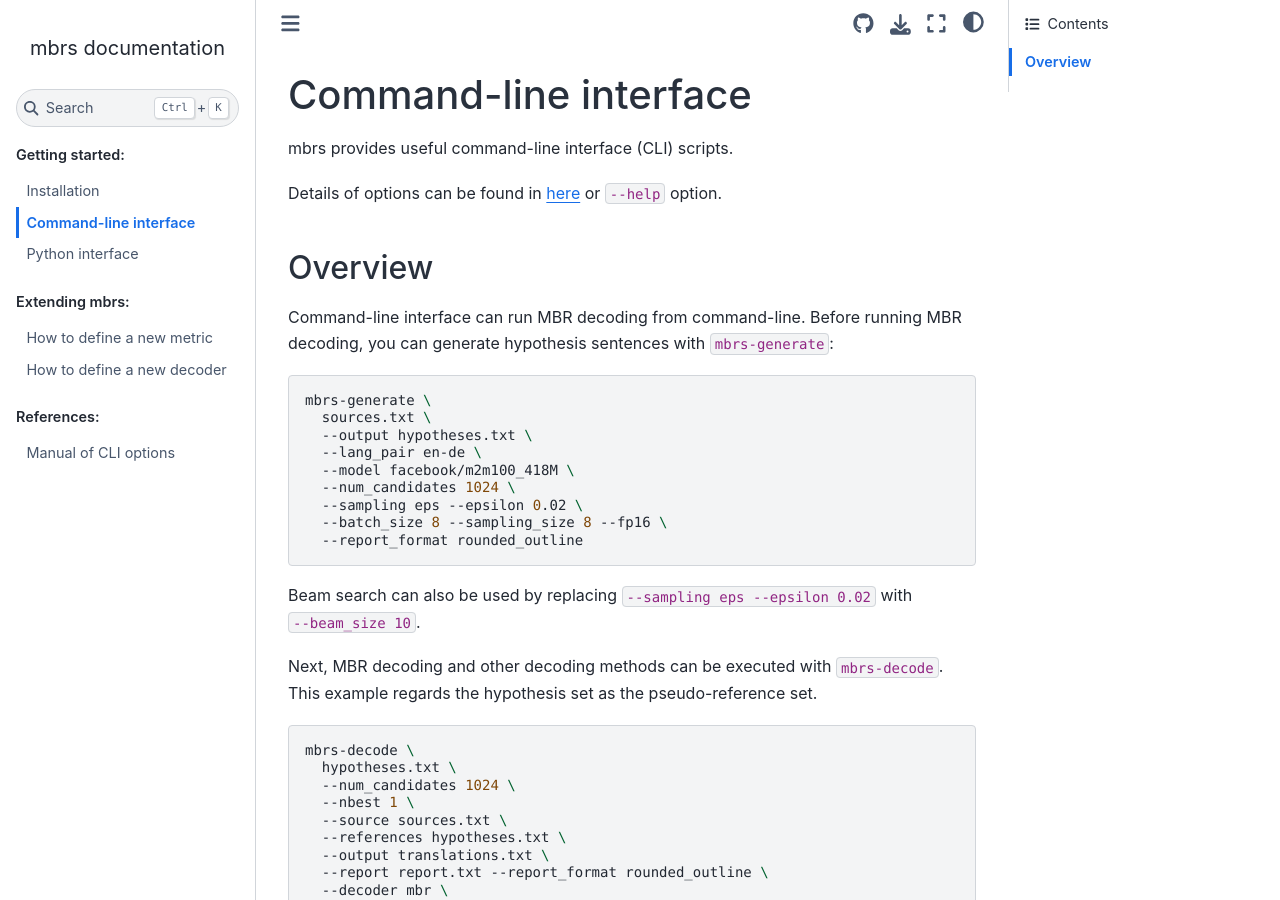
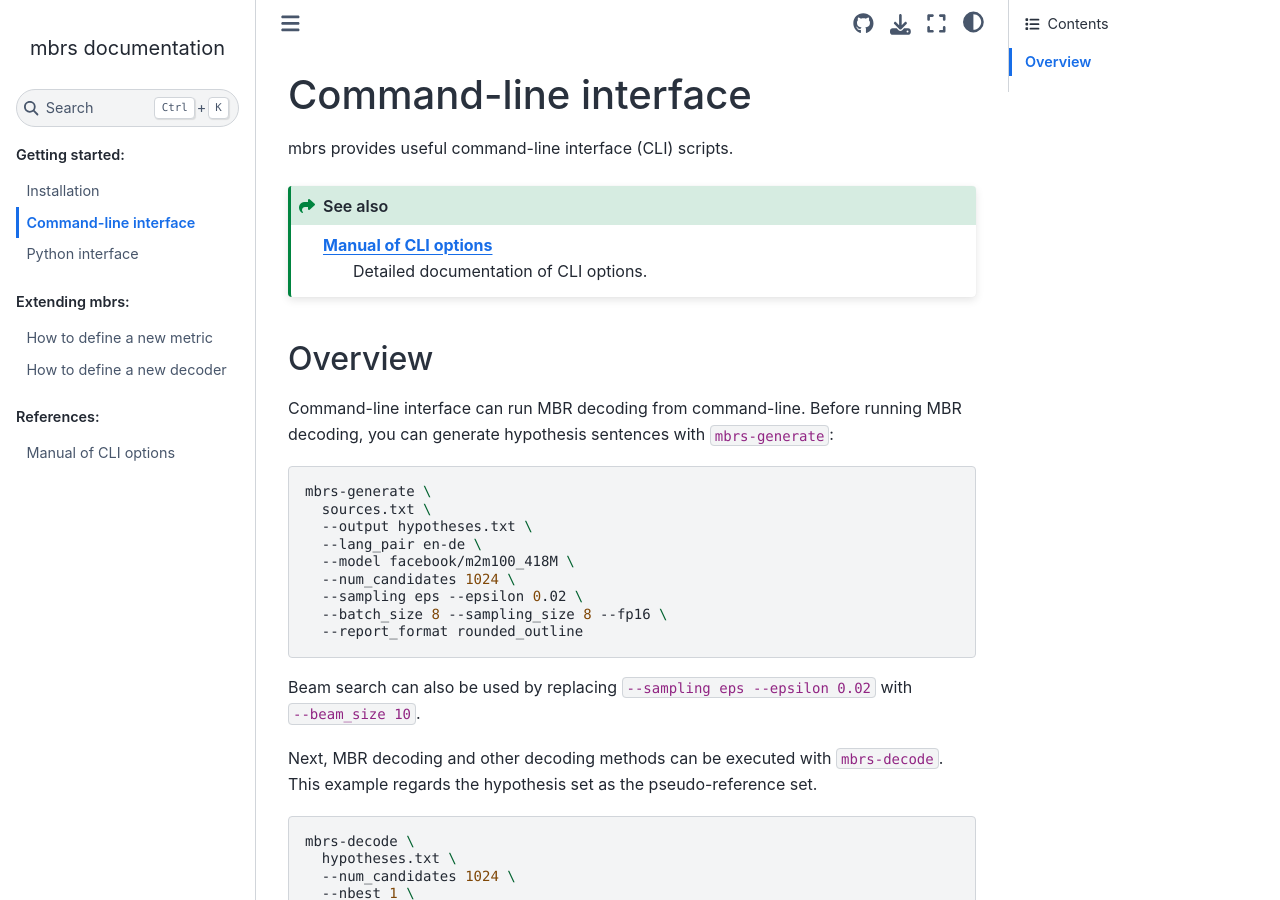
Before and after one commit to naist-nlp/mbrs, a Sphinx documentation site: the page built from docs/cli.rst, in a window 1280 px wide and 900 px high. Built offline with Sphinx 7.4.7 and the Sphinx Book theme 1.1.4, drawn with Linux system fonts in a browser that asks for light colours; pages that are not in the unit, such as notebooks, are missing from menus.

Commit message:
Use directives

```diff
--- a/docs/api_python.rst
+++ b/docs/api_python.rst
@@ -3,7 +3,10 @@ Python interface
 
 mbrs is implemented in Python and PyTorch.
 
-The references of this library can be found in :doc:`here <./source/mbrs>`.
+.. seealso::
+
+   :doc:`References of Python API <./source/mbrs>`
+        Detailed documentation of Python API.
 
 Examples
 --------
--- a/docs/cli.rst
+++ b/docs/cli.rst
@@ -3,7 +3,10 @@ Command-line interface
 
 mbrs provides useful command-line interface (CLI) scripts.
 
-Details of options can be found in :doc:`here <./cli_help>` or :code:`--help` option.
+.. seealso::
+
+   :doc:`Manual of CLI options <./cli_help>`
+        Detailed documentation of CLI options.
 
 Overview
 --------
--- a/docs/custom_decoder.rst
+++ b/docs/custom_decoder.rst
@@ -178,7 +178,6 @@ The below example implements the naive MBR decoding and extends the output objec
                   all_scores=all_scores,
               )
 
-Notes
-~~~~~
+.. note::
 
-- All methods should have the same types for both inputs and outputs as the base class.
+   All methods should have the same types for both inputs and outputs as the base class.
--- a/docs/custom_metric.rst
+++ b/docs/custom_metric.rst
@@ -153,7 +153,6 @@ This tutorial explains how to define a new metric using an example of :code:`Met
               """
               return self.scorer.sentence_score(hypothesis, [reference]).score
 
-Notes
-~~~~~
+.. note::
 
-- All methods should have the same types for both inputs and outputs as the base class.
+   All methods should have the same types for both inputs and outputs as the base class.
--- a/docs/index.rst
+++ b/docs/index.rst
@@ -1,5 +1,7 @@
-mbrs documentation
-==================
+mbrs: A library for MBR decoding
+================================
+
+*mbrs* is a library for minimum bayes risk (MBR) decoding, implementing various methods and metrics.
 
 .. toctree::
    :maxdepth: 1
```
